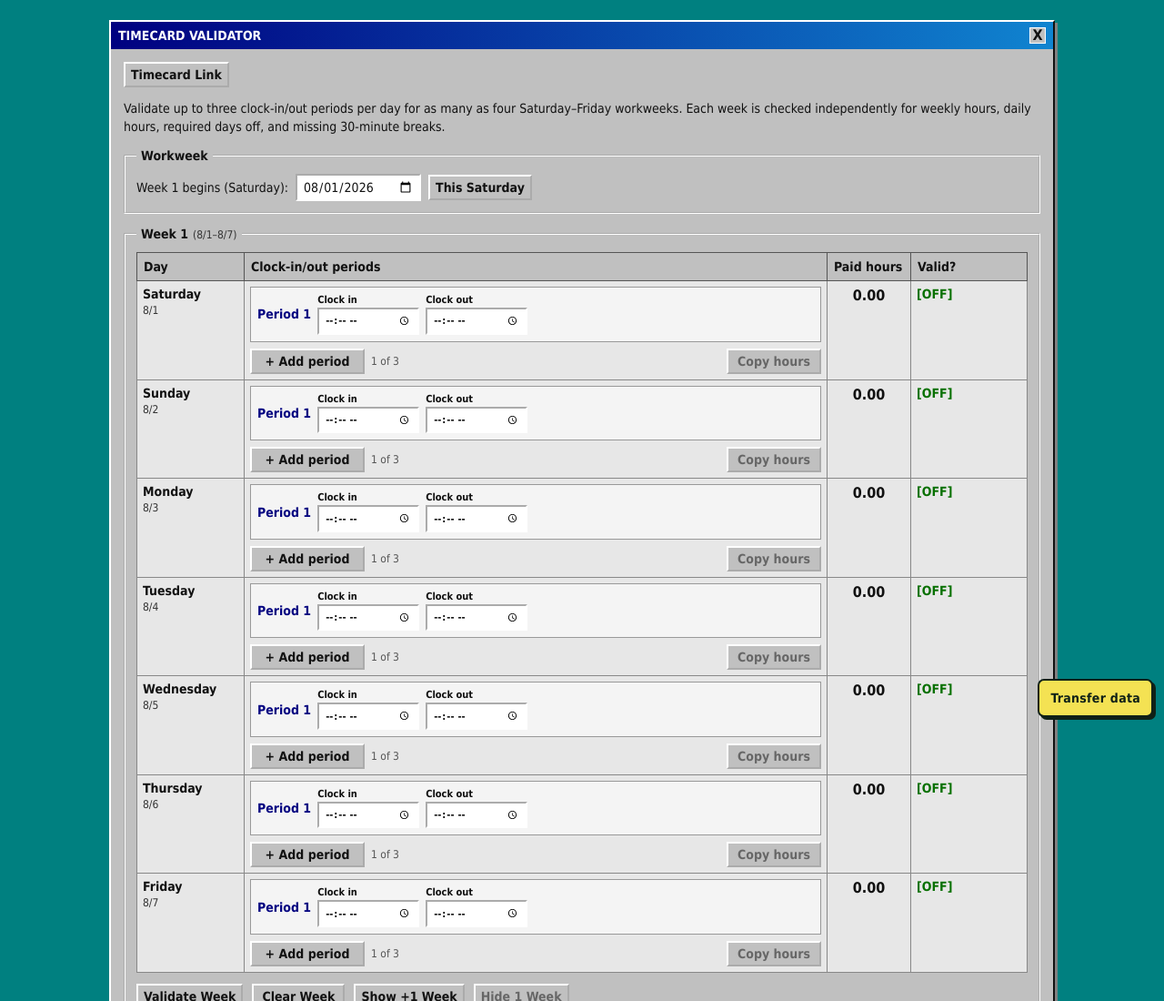
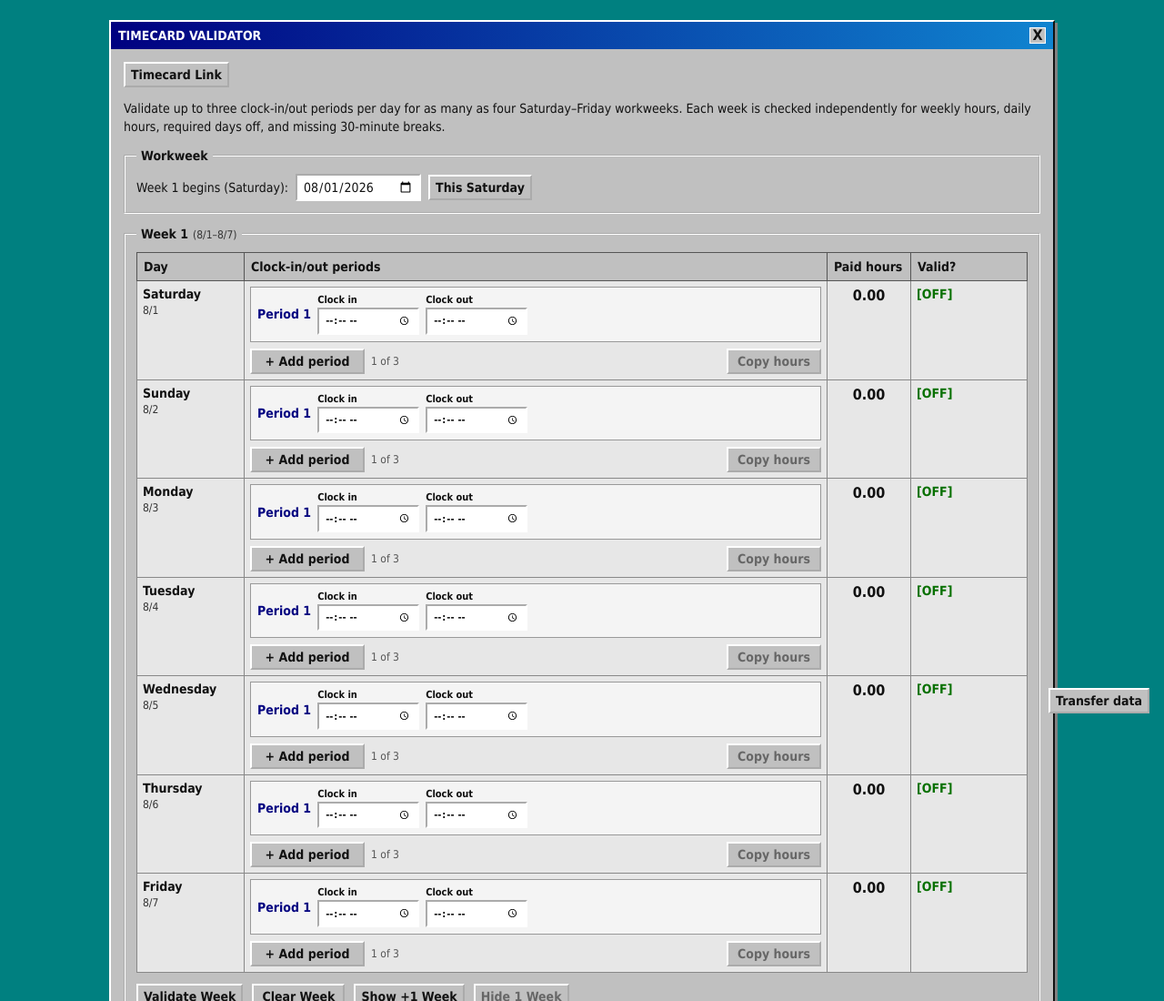
Before and after one commit to SkinnyOracle31415926535/timecard-validator, a website: page index.html in a window 1280 px wide. Shown: the top 1100 px of the page at 91% size. Drawn offline with Linux system fonts and the light colour scheme.

Commit message:
Theme legacy migration controls natively

```diff
--- a/index.html
+++ b/index.html
@@ -798,5 +798,6 @@
       storageKeys: ["timecard-validator-v1"]
     });
   </script>
+  <script src="transfer-theme.js"></script>
 </body>
 </html>
--- a/package.json
+++ b/package.json
@@ -4,6 +4,6 @@
   "type": "module",
   "scripts": {
     "build": "node build.mjs",
-    "test": "node --check temporary-data-transfer.js && node --check worker/index.js && node --test tests/temporary-data-transfer.test.cjs && npm run build"
+    "test": "node --check temporary-data-transfer.js && node --check transfer-theme.js && node --check worker/index.js && node --test tests/temporary-data-transfer.test.cjs tests/transfer-theme.test.cjs && npm run build"
   }
 }
--- /dev/null
+++ b/tests/transfer-theme.test.cjs
@@ -0,0 +1,12 @@
+const assert = require("node:assert/strict");
+const { readFileSync } = require("node:fs");
+const { test } = require("node:test");
+
+const source = readFileSync(new URL("../transfer-theme.js", `file://${__filename}`), "utf8");
+
+test("Timecard Validator transfer theme replaces only the generic utility chrome", () => {
+  assert.match(source, /styleMarkers/);
+  assert.match(source, /style\.remove\(\)/);
+  assert.doesNotMatch(source, /Tahoma/);
+  assert.match(source, /titlebar/);
+});
--- /dev/null
+++ b/transfer-theme.js
@@ -0,0 +1,55 @@
+/* Uses the Timecard Validator's classic teal Windows chrome for migration controls. */
+(() => {
+  "use strict";
+
+  const styleMarkers = [
+    ".ryan-transfer-open{",
+    ".ryan-semantic-sync-open{",
+    ".ryan-v3-recovery-open{",
+  ];
+  const dialogs = ".ryan-transfer-dialog, .ryan-semantic-sync-dialog, .ryan-v3-recovery-dialog";
+  const cards = ".ryan-transfer-card, .ryan-semantic-sync-card, .ryan-v3-recovery-card";
+  const headers = ".ryan-transfer-card > header, .ryan-semantic-sync-card > header, .ryan-v3-recovery-card > header";
+  const statusPanels = [
+    ".ryan-transfer-status", ".ryan-transfer-preview", ".ryan-transfer-sync",
+    ".ryan-semantic-sync-status", ".ryan-semantic-sync-card section",
+    ".ryan-v3-recovery-card [data-status]",
+  ].join(", ");
+
+  function addClass(selector, className) {
+    document.querySelectorAll(selector).forEach((element) => element.classList.add(className));
+  }
+
+  function applyTheme() {
+    if (document.querySelector('style[data-ryan-transfer-theme="timecard-validator"]')) return;
+    document.querySelectorAll("style").forEach((style) => {
+      if (styleMarkers.some((marker) => style.textContent.includes(marker))) style.remove();
+    });
+    addClass(dialogs, "window");
+    addClass(headers, "titlebar");
+
+    const style = document.createElement("style");
+    style.dataset.ryanTransferTheme = "timecard-validator";
+    style.textContent = `
+      .ryan-transfer-open{position:fixed!important;right:16px!important;bottom:16px!important;z-index:2147483000!important}
+      .ryan-semantic-sync-open{position:fixed!important;left:16px!important;bottom:16px!important;z-index:2147482998!important}
+      .ryan-v3-recovery-open{position:fixed!important;left:16px!important;bottom:60px!important;z-index:2147482996!important}
+      ${dialogs}{width:min(760px,calc(100vw - 24px))!important;max-width:calc(100vw - 24px)!important;max-height:calc(100vh - 24px)!important;margin:auto!important;overflow:auto!important}
+      .ryan-transfer-dialog{z-index:2147483001!important}
+      .ryan-semantic-sync-dialog{z-index:2147482999!important}
+      .ryan-v3-recovery-dialog{z-index:2147482997!important}
+      ${cards}{padding:14px!important}
+      ${headers}{display:flex!important;align-items:center!important;justify-content:space-between!important;gap:8px!important}
+      ${headers} h2{margin:0!important;font:inherit!important}
+      .ryan-transfer-actions,.ryan-semantic-sync-actions,.ryan-v3-recovery-actions,.ryan-semantic-conflict-actions,.ryan-transfer-conflict-actions{display:flex!important;flex-wrap:wrap!important;gap:10px!important;margin-top:12px!important}
+      ${statusPanels}{margin-top:14px!important;padding:12px!important;border:2px groove var(--light)!important;background:var(--face)!important}
+      .ryan-transfer-preview h3,.ryan-transfer-sync h3,.ryan-semantic-sync-card h3{margin-top:0!important}
+      .ryan-transfer-conflict,.ryan-semantic-conflict{display:grid!important;gap:8px!important;margin-top:10px!important}
+      @media(max-width:520px){.ryan-transfer-open{right:8px!important;bottom:8px!important}.ryan-semantic-sync-open{left:8px!important;bottom:8px!important}.ryan-v3-recovery-open{left:8px!important;bottom:54px!important}}
+    `;
+    document.head.append(style);
+  }
+
+  if (document.readyState === "loading") document.addEventListener("DOMContentLoaded", applyTheme, { once: true });
+  else applyTheme();
+})();
```
